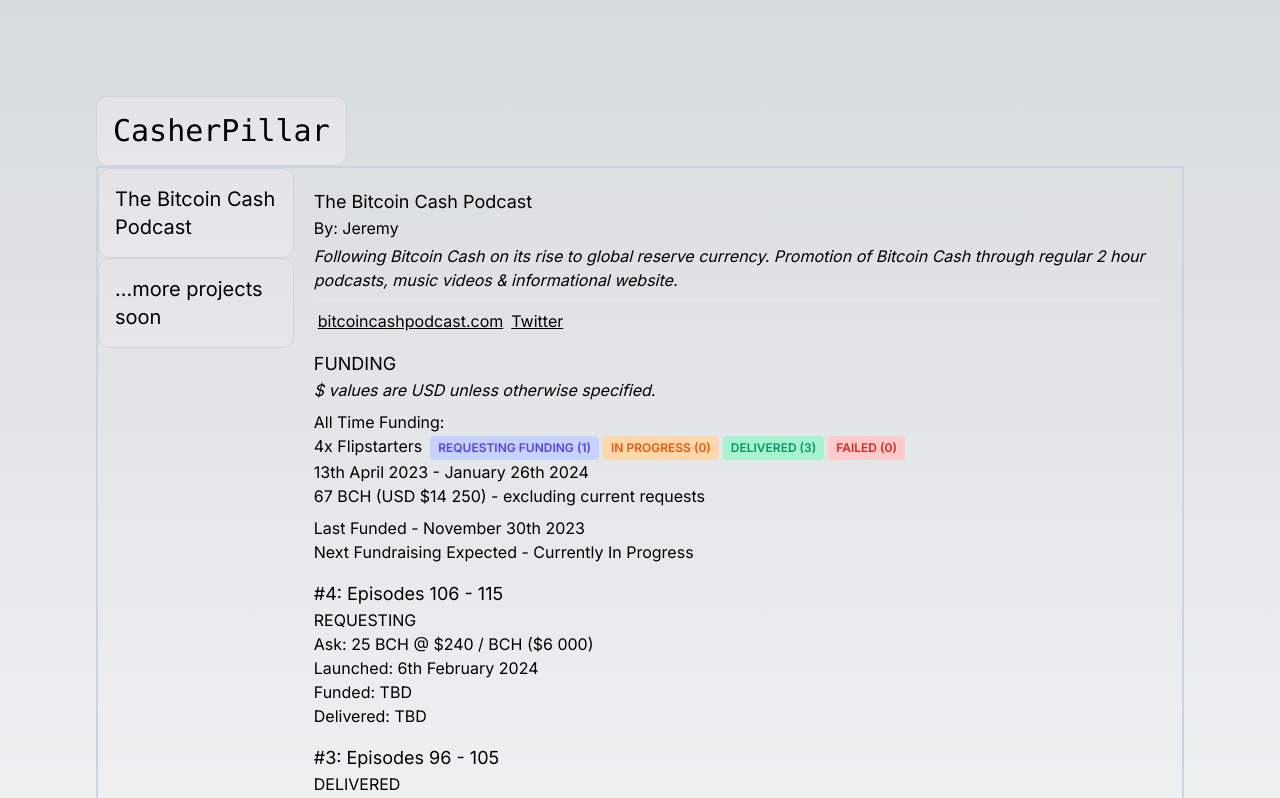
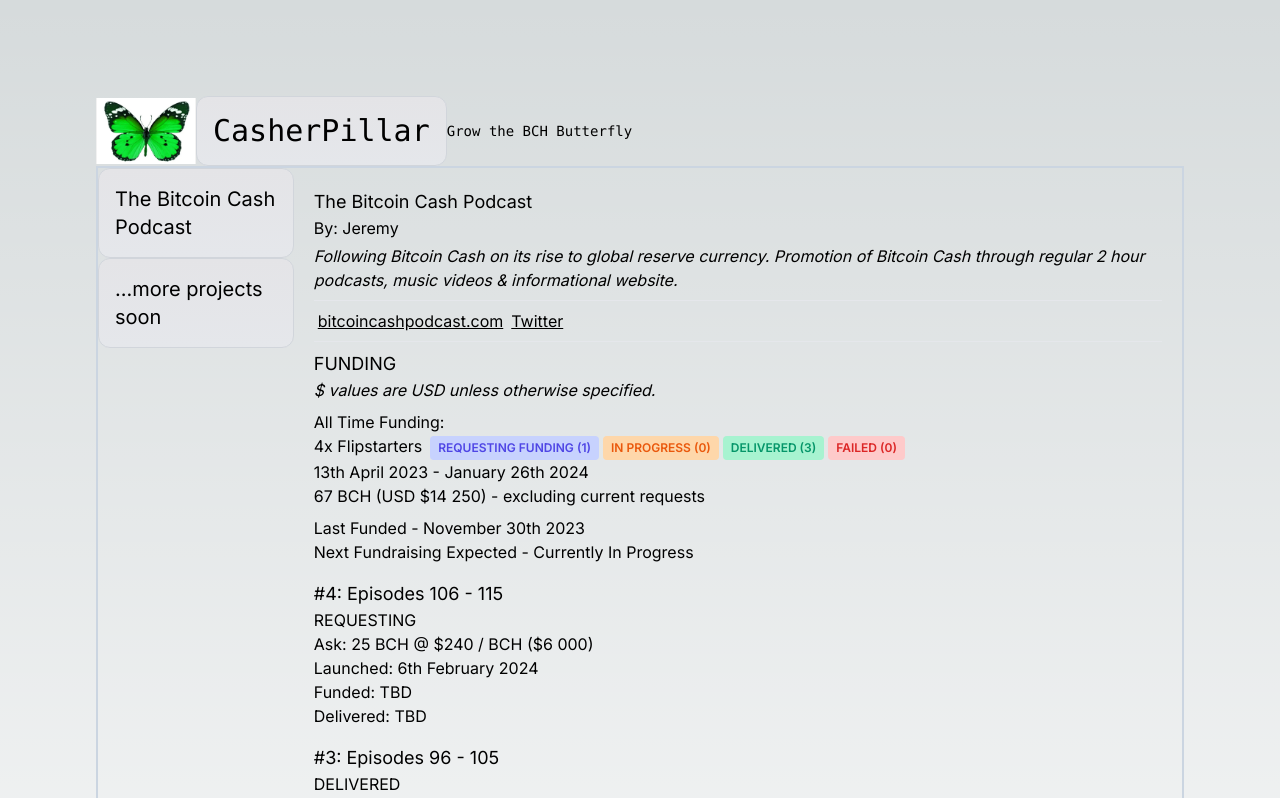
Before and after one commit to JeremyEllingham/casherpillar, a Next.js app: page / in a window 1280 px wide. Shown: the top 798 px of the page. Built offline with nearby package versions, Linux system fonts and the light colour scheme.

Commit message:
Add casherpillar logo.

```diff
--- a/src/app/page.tsx
+++ b/src/app/page.tsx
@@ -64,9 +64,16 @@
   return (
     <main className="flex min-h-screen flex-col items-left p-24">
       <div className="z-10 max-w-5xl w-full items-center justify-between font-mono text-sm lg:flex">
+        <Image
+          src="/butterfly.png"
+          width={100}
+          height={100}
+          alt="Emerald butterfly logo"
+        />
         <p className="text-3xl fixed left-0 top-0 flex w-full justify-center border-b border-gray-300 bg-gradient-to-b from-zinc-200 pb-6 pt-8 backdrop-blur-2xl dark:border-neutral-800 dark:bg-zinc-800/30 dark:from-inherit lg:static lg:w-auto  lg:rounded-xl lg:border lg:bg-gray-200 lg:p-4 lg:dark:bg-zinc-800/30">
           CasherPillar
         </p>
+        <p className="w-full">Grow the BCH Butterfly</p>
       </div>
 
       <div className="flex w-full border-solid border-2 border-slate-300">
```
Also changed, not shown: public/butterfly.png (added).
